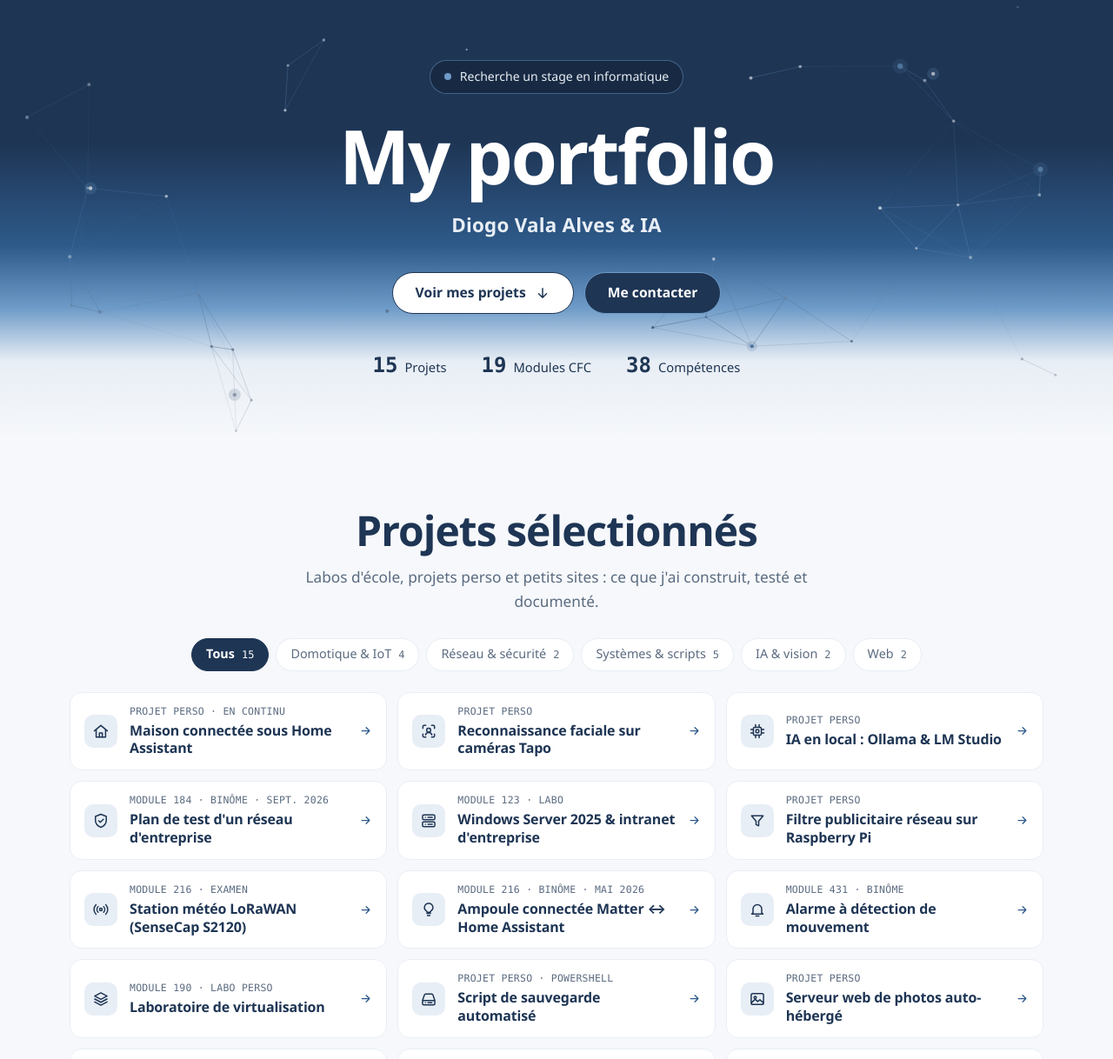
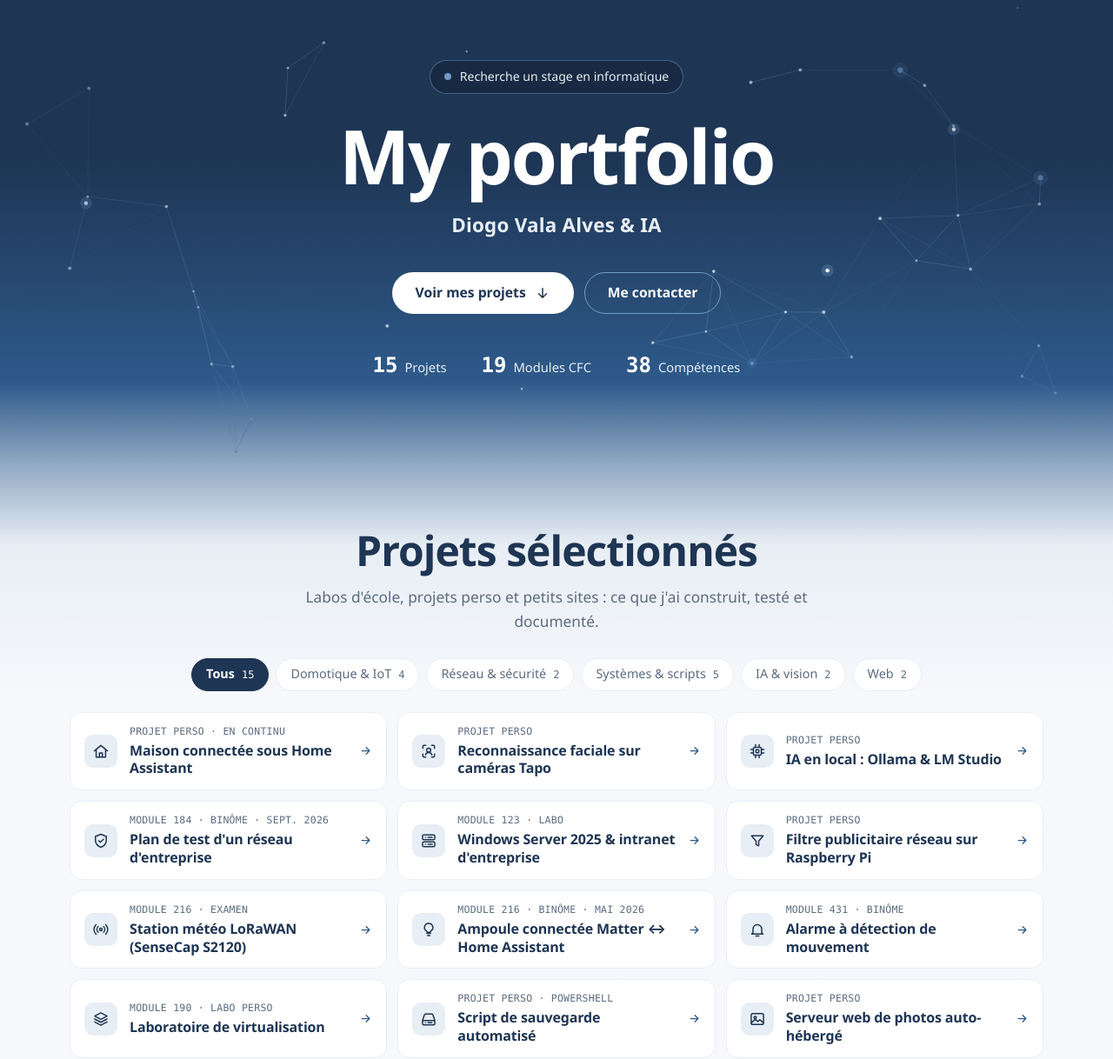
Before and after one commit to mje6435-star/portfolio, a plain HTML site: page index.html in a window 1280 px wide. Shown: the part 67-1285 px from the top of the page at 87% size. Drawn offline with Linux system fonts and the light colour scheme; animation ran at ten frames a second.

Commit message:
Dégradé du hero prolongé sur le haut de la section Projets
- Le hero reste bleu jusque sous les chiffres clés ; l'éclaircissement continue
  dans la section « Projets sélectionnés » et rejoint le fond de page sous son titre
- Raccord sans ligne : même couleur et même pente de part et d'autre,
  chevauchement de 1px pour les écrans haute densité
- Boutons et chiffres clés reviennent au style clair sur fond bleu

Co-Authored-By: Claude Opus 5.5 <noreply@anthropic.com>

```diff
--- a/index.html
+++ b/index.html
@@ -48,7 +48,7 @@
 
   <main id="main">
     <!-- ============================ HERO ============================ -->
-    <section class="hero" aria-labelledby="hero-title">
+    <section class="hero navy" aria-labelledby="hero-title">
       <canvas class="hero__canvas" id="net" aria-hidden="true"></canvas>
       <div class="container hero__content">
         <p class="badge"><span class="badge__dot" aria-hidden="true"></span><span data-i18n="hero.badge">Recherche un stage en informatique</span></p>
@@ -68,7 +68,7 @@
     </section>
 
     <!-- =========================== PROJETS =========================== -->
-    <section class="section" id="projets" aria-labelledby="projets-title">
+    <section class="section section--from-hero" id="projets" aria-labelledby="projets-title">
       <div class="container">
         <header class="section__head reveal">
           <h2 id="projets-title" data-i18n="projects.title">Projets sélectionnés</h2>
--- a/style.css
+++ b/style.css
@@ -147,23 +147,36 @@ ul, ol { padding: 0; list-style: none; }
 .burger[aria-expanded="true"] span:nth-child(3) { transform: translateY(-6px) rotate(-45deg); }
 
 /* ------------------------------ Hero ------------------------------ */
-/* Dégradé vertical : marine derrière le titre, puis passage progressif vers le fond de page
-   (var(--bg), la couleur de la section suivante) sur les --hero-fade derniers pixels.
-   Pas de hauteur minimale : la position des boutons et des chiffres par rapport au dégradé reste fixe. */
+/* Dégradé vertical en deux parties qui se raccordent sans ligne :
+   - hero : marine derrière le titre, bleu sous les chiffres clés, puis éclaircissement dans la marge du bas
+     (--hero-fade : marge du bas, aussi lue par l'animation pour passer ses points en marine) ;
+   - section Projets (.section--from-hero) : reprend à la même couleur et finit sur le fond de page.
+   --hero-seam est à mi-chemin entre bleu et bleu pâle : la pente est la même de part et d'autre du raccord.
+   Pas de hauteur minimale : la position du contenu par rapport au dégradé reste fixe. */
+main { --hero-seam: color-mix(in srgb, var(--blue) 50%, var(--blue-pale)); }
 .hero {
-  --hero-fade: 340px;
+  --hero-fade: 88px;
   position: relative; isolation: isolate; overflow: hidden;
   display: grid; place-items: center;
-  padding: 72px 0 64px;
+  padding: 72px 0 var(--hero-fade);
   text-align: center;
   color: var(--white);
   background: linear-gradient(180deg,
     var(--navy) 0,
-    var(--navy) calc(100% - var(--hero-fade)),
-    var(--blue) calc(100% - var(--hero-fade) * .65),
-    var(--blue-light) calc(100% - var(--hero-fade) * .44),
-    var(--blue-pale) calc(100% - var(--hero-fade) * .26),
-    var(--bg) 100%);
+    var(--navy) calc(100% - var(--hero-fade) - 260px),
+    var(--blue) calc(100% - var(--hero-fade)),
+    var(--hero-seam) 100%);
+}
+/* Bleu pâle atteint juste au-dessus de la phrase d'intro, puis fond de page 170px plus bas.
+   Chevauchement de 1px : sur écran haute densité, la limite tombe sur un demi-pixel et laissait
+   apparaître le fond de page clair entre les deux sections. */
+.section--from-hero {
+  margin-top: -1px;
+  --pale-at: calc(var(--section-pad) + 20px);
+  background: linear-gradient(180deg,
+    var(--hero-seam) 0,
+    var(--blue-pale) var(--pale-at),
+    var(--bg) calc(var(--pale-at) + 170px));
 }
 .hero__canvas {
   position: absolute; inset: 0; z-index: -2;
@@ -197,19 +210,12 @@ ul, ol { padding: 0; list-style: none; }
 }
 .hero__sub { margin: 18px auto 0; color: var(--blue-pale); font-size: clamp(1.1rem, 2.6vw, 1.4rem); font-weight: 600; letter-spacing: .01em; }
 
-/* Les boutons passent sur la zone de transition : chacun a son propre fond pour rester lisible
-   sur le marine comme sur le clair (texte et bordure marine pour le bouton blanc). */
 .hero__cta { margin-top: 36px; display: flex; flex-wrap: wrap; justify-content: center; gap: 12px; }
-.hero .btn--primary { background: var(--white); border-color: var(--navy); color: var(--navy); }
-.hero .btn--primary:hover { background: var(--blue-pale); box-shadow: 0 10px 26px -10px color-mix(in srgb, var(--navy) 70%, transparent); }
-.hero .btn--ghost { background: var(--navy); border-color: var(--blue-light); color: var(--white); }
-.hero .btn--ghost:hover { background: var(--navy-dark); border-color: var(--navy-dark); }
-.hero .btn:focus-visible { outline: 2px solid var(--navy); outline-offset: 2px; box-shadow: 0 0 0 5px var(--white); }
 
-/* Chiffres clés : posés sur la partie claire du dégradé, donc en marine */
+/* Chiffres clés : encore sur la partie bleue du dégradé, donc en clair */
 .stats { margin-top: 40px; display: flex; flex-wrap: wrap; justify-content: center; gap: 12px 40px; }
-.stats li { display: flex; align-items: baseline; gap: 8px; color: var(--navy); font-size: .92rem; font-weight: 500; }
-.stats b { font-family: var(--mono); font-size: 1.5rem; font-weight: 600; color: var(--navy); }
+.stats li { display: flex; align-items: baseline; gap: 8px; color: var(--blue-pale); font-size: .92rem; font-weight: 500; }
+.stats b { font-family: var(--mono); font-size: 1.5rem; font-weight: 600; color: var(--white); }
 
 /* ----------------------------- Buttons ----------------------------- */
 .btn {
@@ -241,7 +247,7 @@ ul, ol { padding: 0; list-style: none; }
 .skill__icon svg, .cert__icon svg { width: 22px; height: 22px; }
 
 /* ---------------------------- Sections ---------------------------- */
-.section { padding: clamp(48px, 7vw, 80px) 0; }
+.section { --section-pad: clamp(48px, 7vw, 80px); padding: var(--section-pad) 0; }
 .section--alt { background: var(--white); border-block: 1px solid var(--blue-pale); }
 
 .section__head { margin-bottom: 28px; text-align: center; }
@@ -515,7 +521,8 @@ summary.cert__head:hover .cert__toggle { background: var(--navy); color: var(--w
   .nav.is-open { opacity: 1; transform: none; visibility: visible; }
   .nav a { padding: 12px 14px; font-size: 1.02rem; }
   .nav a.is-active::after { left: 14px; right: auto; width: 24px; bottom: 6px; }
-  .hero { padding: 52px 0 52px; }
+  .hero { --hero-fade: 72px; padding-top: 52px; }
+  .section--from-hero { --pale-at: calc(var(--section-pad) + 34px); } /* même pente qu'au-dessus du raccord */
   .stats { gap: 10px 28px; }
   .cert-list { grid-template-columns: 1fr; }
   .cv__frame { display: none; } /* aperçu PDF peu fiable sur mobile : « Ouvrir le CV » à la place */
```
